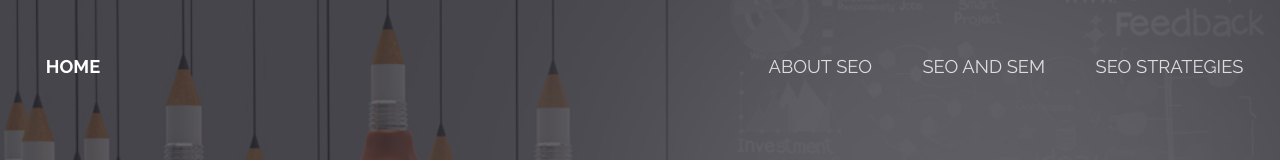
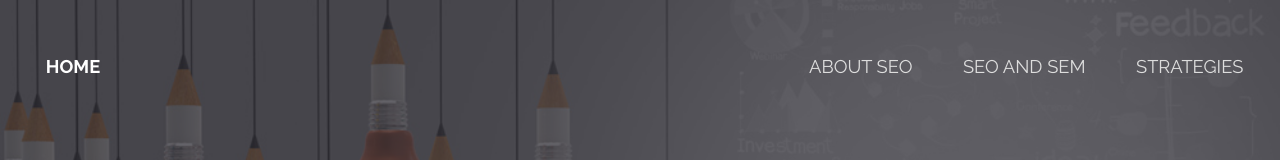
Before and after one commit to renomarco/SEO_fandino, a plain HTML site: page views/index2.html in a window 1280 px wide. Shown: the top 160 px of the page. Drawn offline with Linux system fonts and the light colour scheme; files that its build step writes are made by us from their sources; files whose address does not match are found by name.

Commit message:
Update index2.html

```diff
--- a/views/index2.html
+++ b/views/index2.html
@@ -33,7 +33,7 @@ h1 {
 					<ul>
 						<li><a href="/">About SEO</a></li>
 						<li><a href="/index2">SEO AND SEM</a></li>
-						<li><a href="/index3">SEO STRATEGIES</a></li>
+						<li><a href="/index3">STRATEGIES</a></li>
 					</ul>
 				</nav>
 			</header>
```
